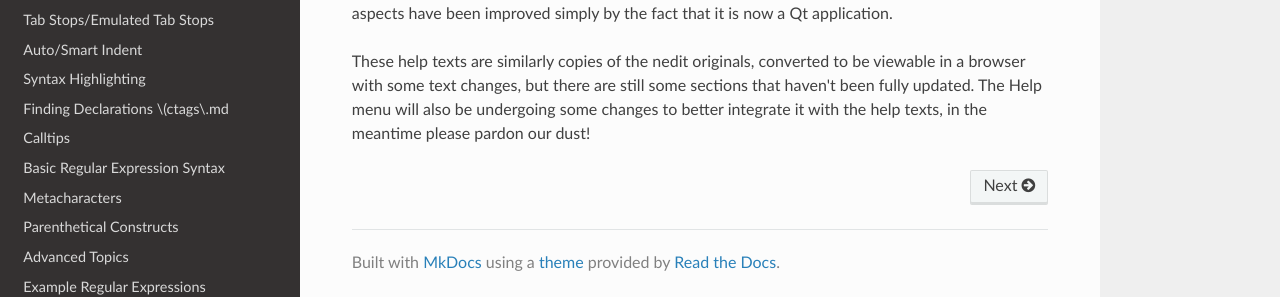
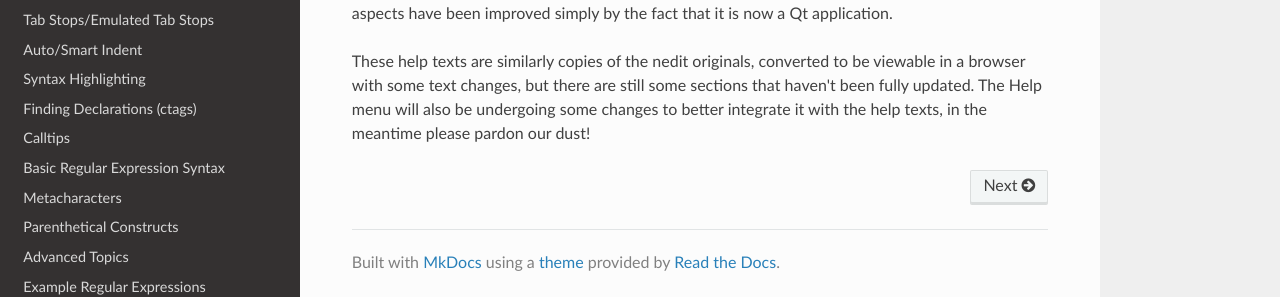
Before and after one commit to eteran/nedit-ng, an MkDocs documentation site: the page built from docs/docs/index.md, in a window 1280 px wide. Shown: the part 322-619 px from the top of the page. Built offline with MkDocs 1.6.1, drawn with Linux system fonts in a browser that asks for light colours; nearby versions of some CDN libraries.

Commit message:
more minor tweaks

```diff
--- a/docs/mkdocs.yml
+++ b/docs/mkdocs.yml
@@ -1,6 +1,7 @@
 site_name: NEdit-ng Docs
 theme: readthedocs
 repo_url: https://github.com/eteran/nedit-ng
+edit_uri: https://github.com/eteran/nedit-ng/edit/master/docs/docs/
 extra:
     version: 2019.4
 nav:
@@ -18,7 +19,7 @@
     - Tab Stops/Emulated Tab Stops: 11.md
     - Auto/Smart Indent: 12.md
     - Syntax Highlighting: 13.md
-    - Finding Declarations \(ctags\.md: 14.md
+    - Finding Declarations (ctags): 14.md
     - Calltips: 15.md
     - Basic Regular Expression Syntax: 16.md
     - Metacharacters: 17.md
```
Also changed, not shown: 1 other file.
